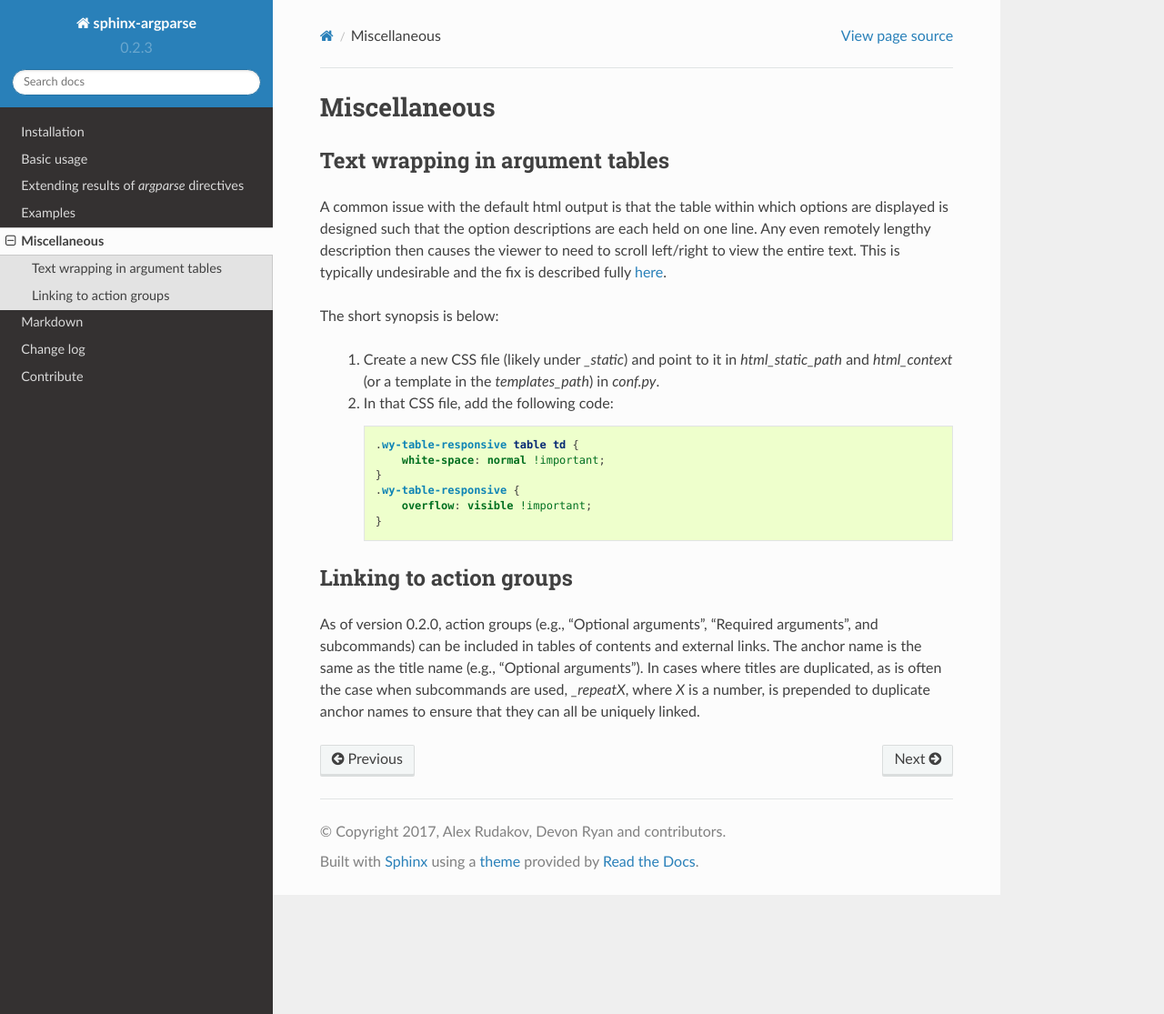
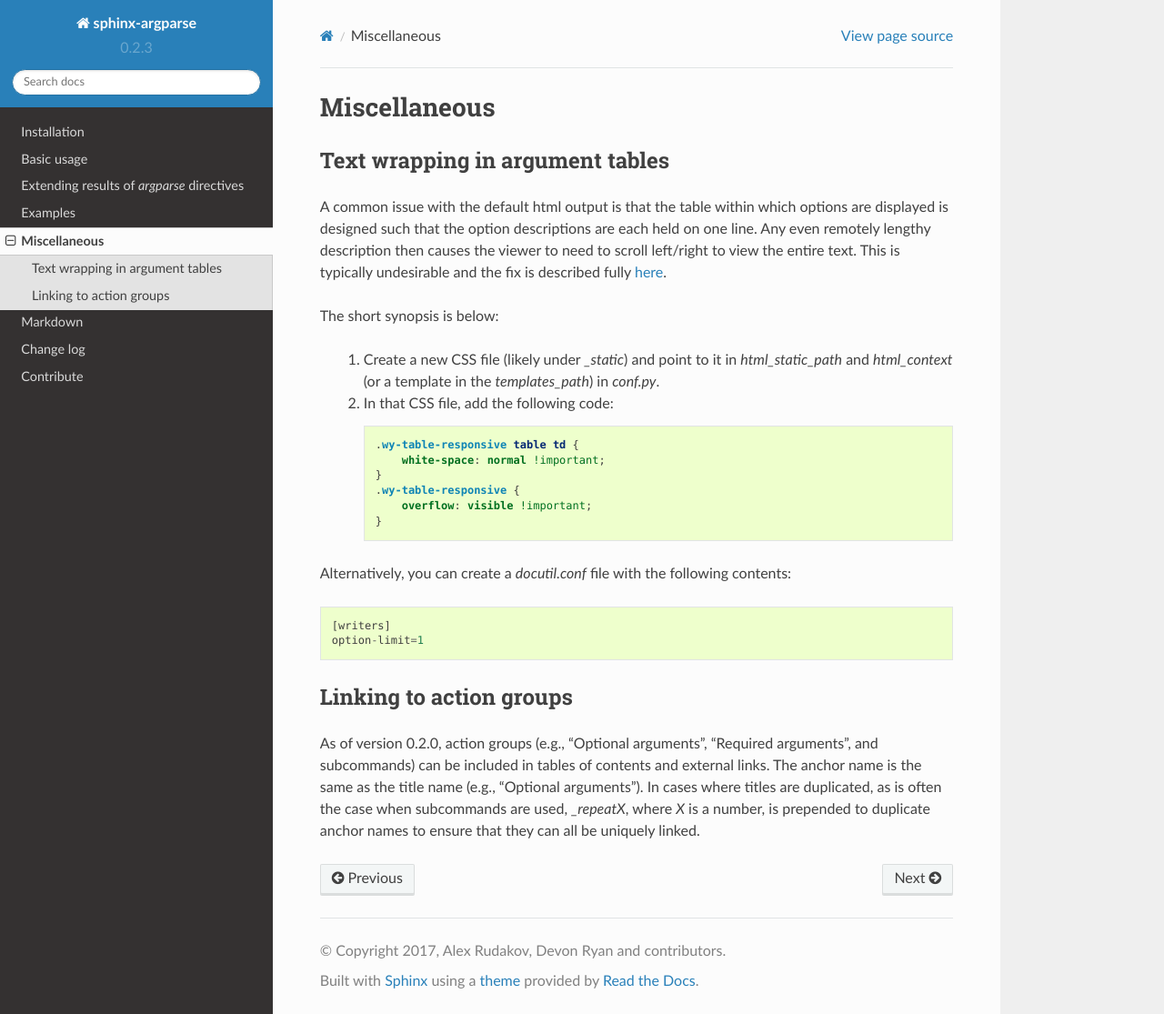
Before and after one commit to alex-rudakov/sphinx-argparse, a Sphinx documentation site: the page built from docs/misc.rst, in a window 1280 px wide and 1115 px high. Shown: the whole window at 91% size. Built offline with Sphinx 7.4.7 and the Read the Docs theme 2.0.0, drawn with Linux system fonts in a browser that asks for light colours.

Commit message:
Document docutil.conf changes

```diff
--- a/docs/misc.rst
+++ b/docs/misc.rst
@@ -20,6 +20,11 @@ The short synopsis is below:
             overflow: visible !important;
         }
 
+Alternatively, you can create a `docutil.conf` file with the following contents::
+
+    [writers]
+    option-limit=1
+
 
 Linking to action groups
 ------------------------
```
